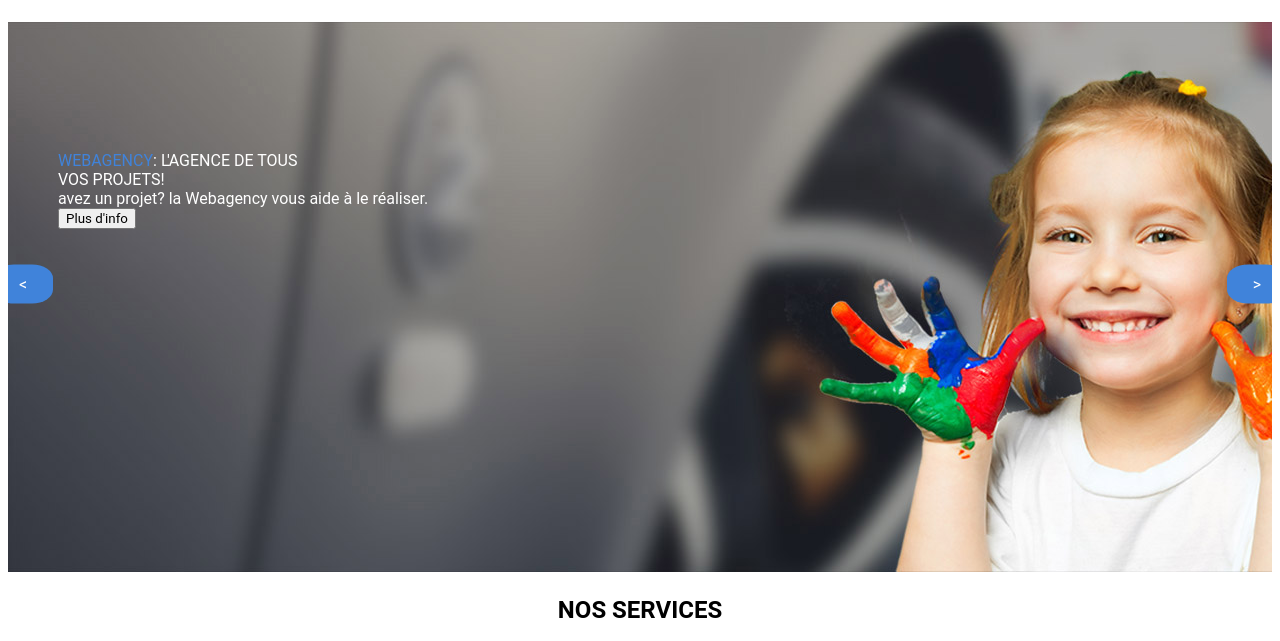
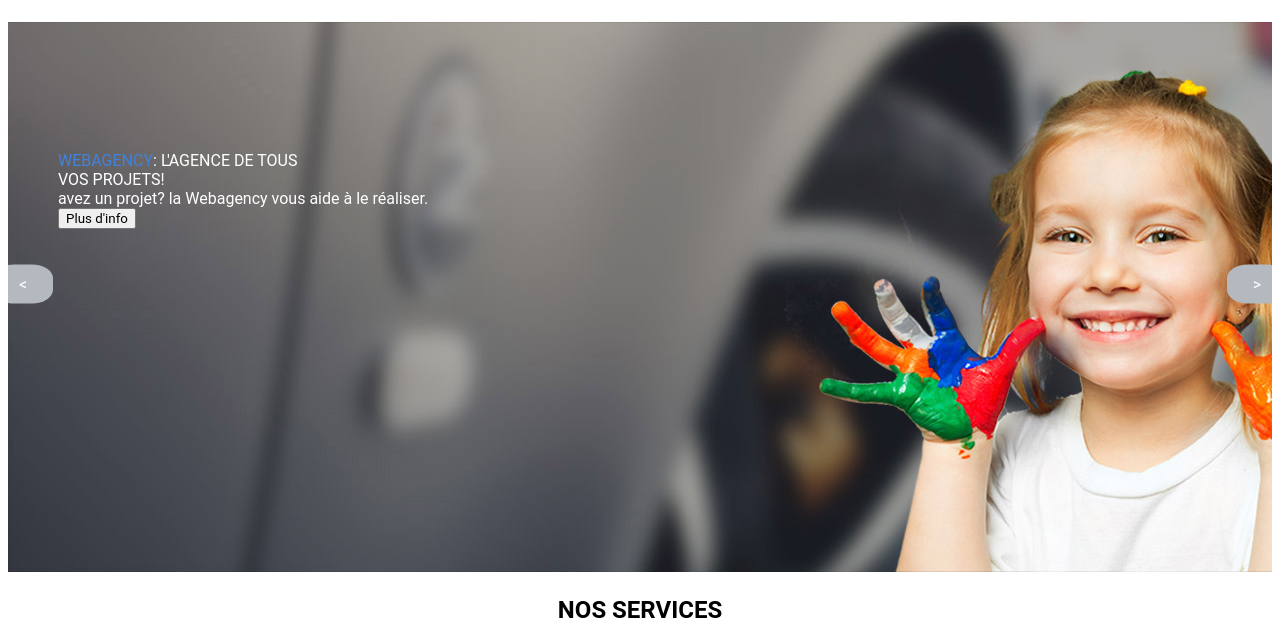
Before and after one commit to vidalWendel/webagency, a plain HTML site: page index.html in a window 1280 px wide. Shown: the part 105-746 px from the top of the page. Drawn offline with Linux system fonts and the light colour scheme.

Commit message:
modifications of style

```diff
--- a/style.css
+++ b/style.css
@@ -137,7 +137,7 @@ h2{
   padding: 10px;
   margin: -15px;
   width: 40px;
-  background-color: #4083da;
+  background-color: #b4b9c0;
   color: #fff;
   cursor: pointer;
   border-radius: 35%;
```
